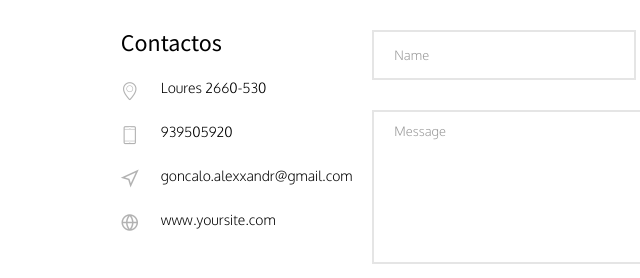
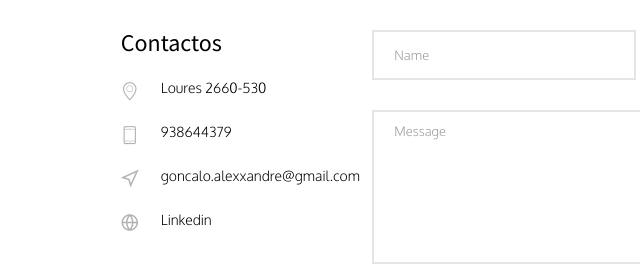
Before and after one commit to goncaloarb/portefoliooficial, a plain HTML site: page contact.html in a window 1280 px wide. Shown: the part 900-1178 px from the top of the page, 115-755 px from the left. Drawn offline with Linux system fonts and the light colour scheme; files whose address does not match are found by name.

Commit message:
Update contact.html
ok

```diff
--- a/contact.html
+++ b/contact.html
@@ -107,7 +107,7 @@
 				   				<div class="slider-text-inner">
 				   					<h1>Tens alguma dúvida?</h1>
 										<h2>Comunicar faz parte de nós!<a></h2>
-										<p><a class="btn btn-primary btn-demo" href="#"></i> View Demo</a> <a class="btn btn-primary btn-learn">Learn More</a></p>
+										<p><a class="btn btn-primary btn-demo" href="goncalo.alexxandre@gmail.com"></i> View Demo</a> <a class="btn btn-primary btn-learn">Learn More</a></p>
 				   				</div>
 				   			</div>
 				   		</div>
@@ -128,11 +128,13 @@
 					<h3>Contactos</h3>
 					<ul class="contact-info">
 						<li><i class="icon-location4"></i>Loures 2660-530</li>
-						<li><i class="icon-phone3"></i>939505920</li>
-						<li><i class="icon-location3"></i><a href="#">goncalo.alexxandr@gmail.com</a></li>
-						<li><i class="icon-globe2"></i><a href="#">www.yoursite.com</a></li>
+						<li><i class="icon-phone3"></i>938644379</li>
+						<li><i class="icon-location3"></i><a href="goncalo.alexxandre@gmail.com">goncalo.alexxandre@gmail.com</a></li>
+						<li><i class="icon-globe2"></i><a href="https://www.linkedin.com/in/gon%C3%A7alo-bras">Linkedin</a></li>
 
 					</ul>
+
+
 				</div>
 				<div class="col-md-7 col-md-push-1 animate-box">
 					<div class="row">
@@ -197,7 +199,7 @@
 					<h4>Contactos / Informações</h4>
 					<ul class="fh5co-footer-links">
 						<li>Loures, <br> 2660-504</li>
-						<li><a href="tel://939505920">938644379</a></li>
+						<li><a href="tel://938644379">938644379</a></li>
 						<li><a href="mailto:goncalo.alexxandre@gmail.com">goncalo.alexxandre@gmail.com</a></li>
 
 					</ul>
```
